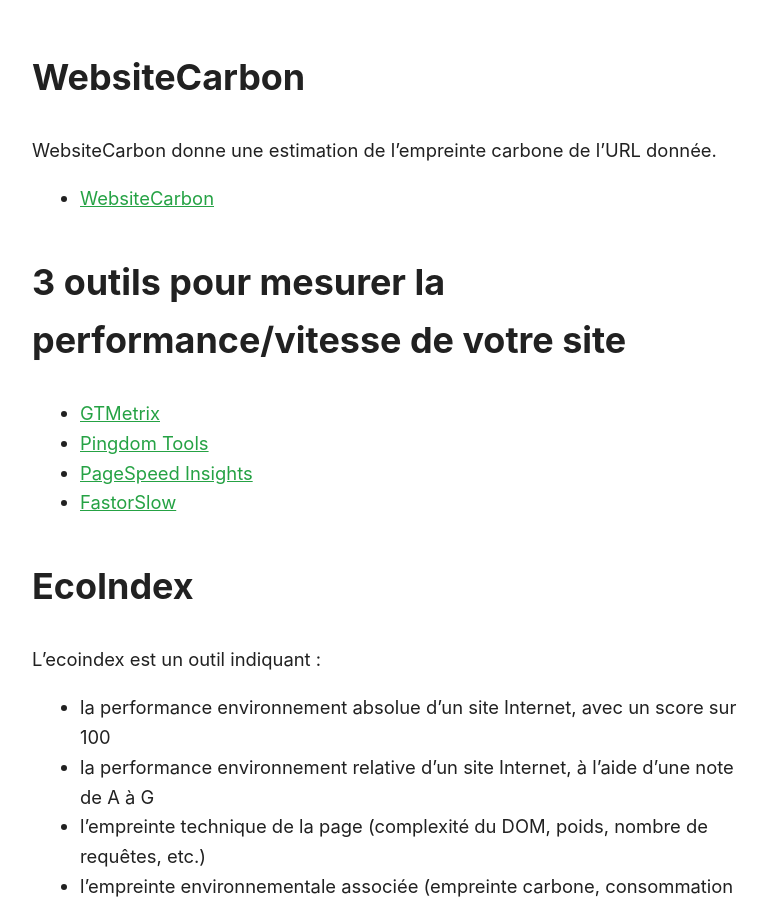
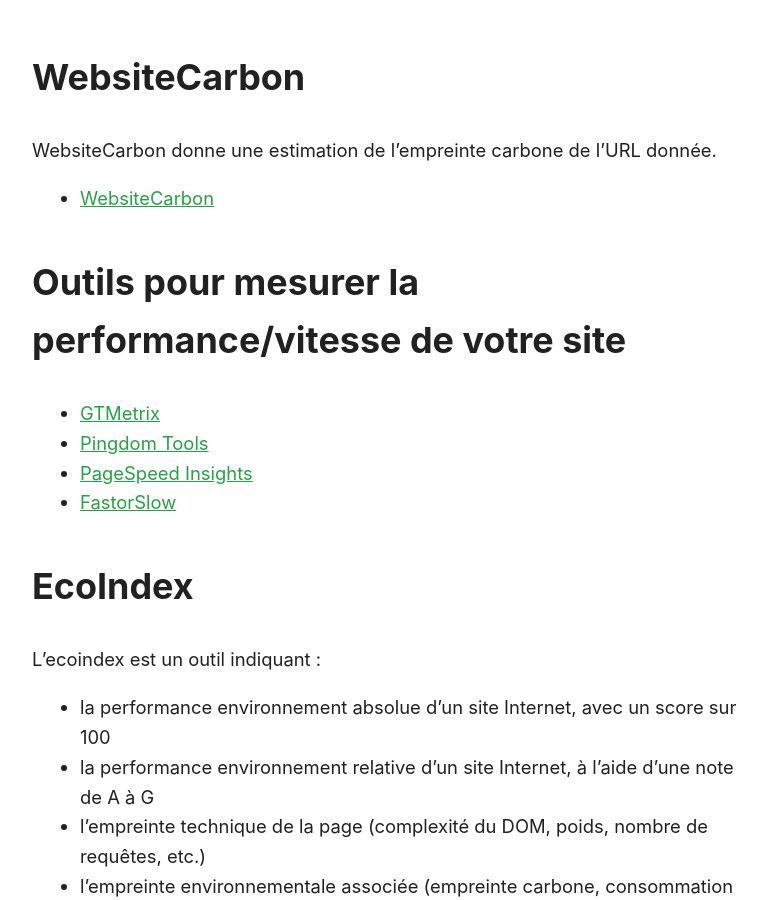
Before and after one commit to Slandais/slandais.github.io, a Jekyll site: the page built from _posts/2021-05-08-analyserSonSite.md, in a window 1280 px wide and 900 px high, scrolled down 525 px. Shown: the whole window, without its empty margins (248-1015 px from the left). Built offline with Jekyll 4.4.1, drawn with Linux system fonts in a browser that asks for light colours.

Commit message:
Update 2021-05-08-analyserSonSite.md

```diff
--- a/_posts/2021-05-08-analyserSonSite.md
+++ b/_posts/2021-05-08-analyserSonSite.md
@@ -15,7 +15,7 @@
 
 * [WebsiteCarbon](https://www.websitecarbon.com)
 
-## 3 outils pour mesurer la performance/vitesse de votre site
+## Outils pour mesurer la performance/vitesse de votre site
 
 * [GTMetrix](https://gtmetrix.com)
 * [Pingdom Tools](https://tools.pingdom.com)
```
